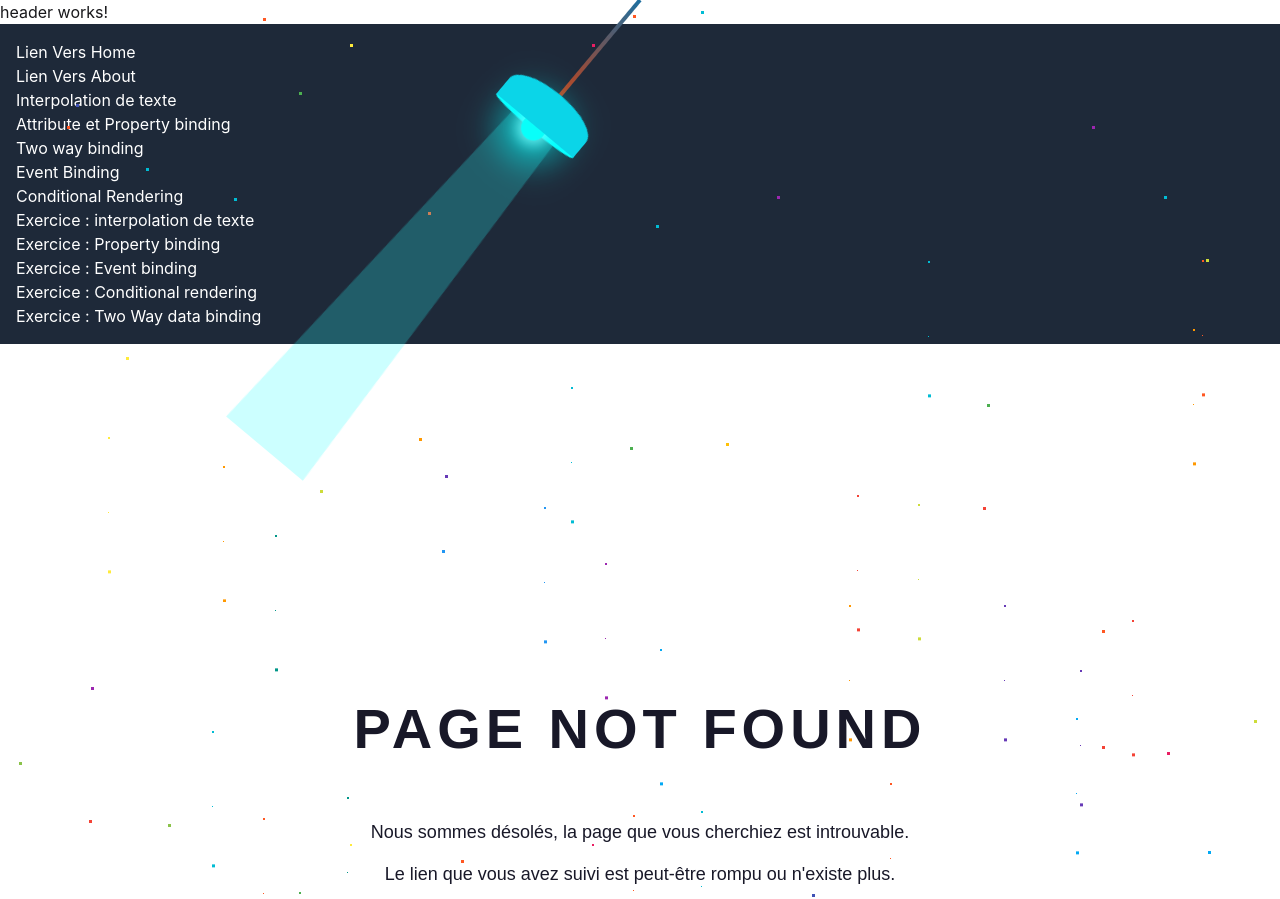
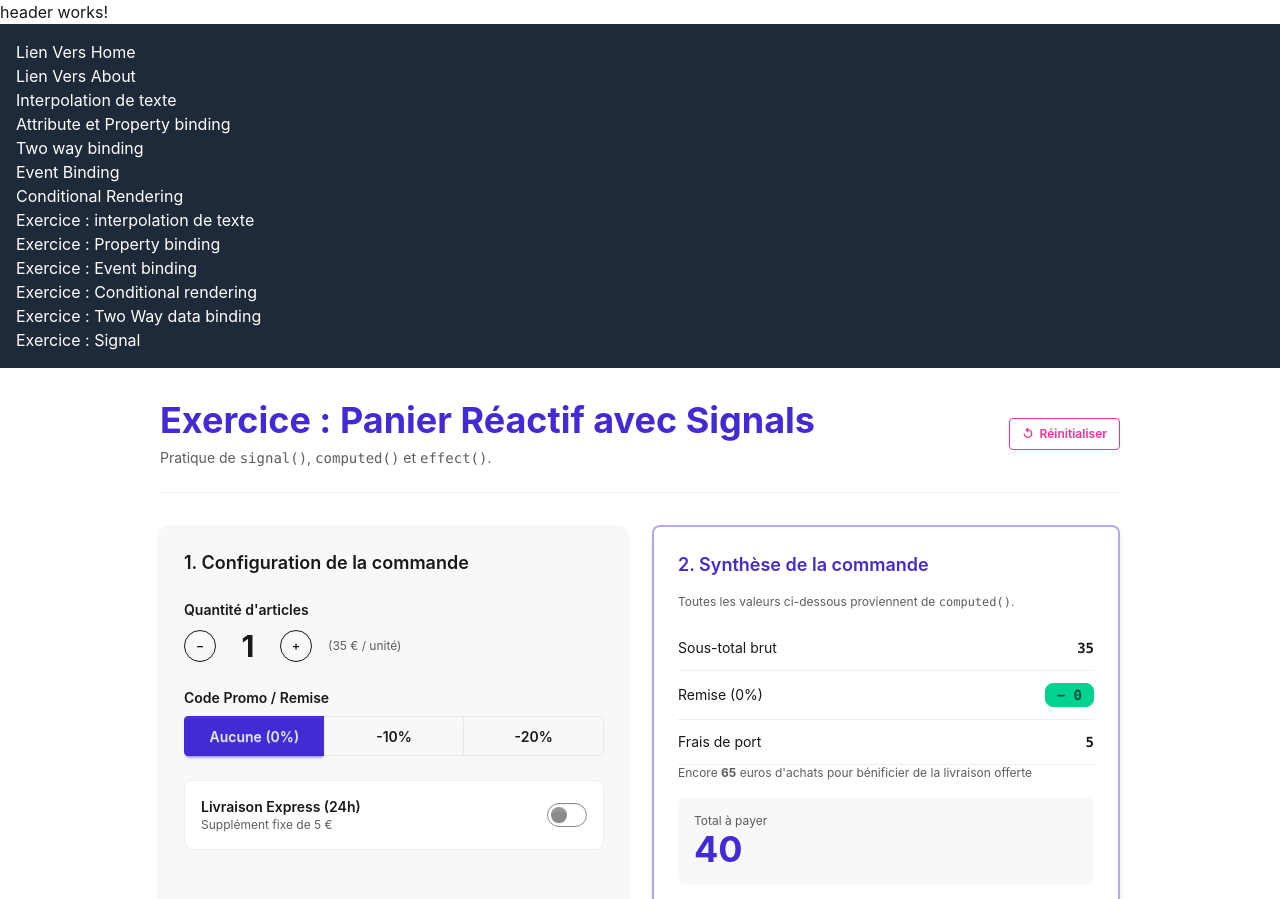
Before and after one commit to GuillaumeItier/cours-angular, an Angular app: page /signal-exercice in a window 1280 px wide. Shown: the top 899 px of the page. Built offline with nearby package versions, Linux system fonts and the light colour scheme.

Commit message:
feat: add signal exercice page

```diff
--- a/src/app/app.routes.ts
+++ b/src/app/app.routes.ts
@@ -11,7 +11,9 @@ import { PropertyBindingExercice } from './pages/exercices/property-binding-exer
 import { EventBindingExercice } from './pages/exercices/event-binding-exercice/event-binding-exercice';
 import { ConditionalRenderingExercice } from './pages/exercices/conditional-rendering-exercice/conditional-rendering-exercice';
 import { TwoWayDataBindingExercice } from './pages/exercices/two-way-data-binding-exercice/two-way-data-binding-exercice';
+import { SignalExercice } from './pages/exercices/signal-exercice/signal-exercice';
 import { EnvironmentInjector } from '@angular/core';
+
 export const routes: Routes = [
   //! Route pour la page À propos (classique)
   { path: 'about', component: About },
@@ -34,6 +36,7 @@ export const routes: Routes = [
   { path: 'event-binding-exercice', component: EventBindingExercice},
   { path: 'conditional-rendering-exercice', component: ConditionalRenderingExercice},
   { path: 'two-way-data-binding-exercice', component: TwoWayDataBindingExercice},
+  { path: 'signal-exercice', component: SignalExercice},
 
    //! ---------- Le système page Not Found ---------------------------------------------------------------------
   // Dans Angular il faut placer à la fin le path:'**'
--- a/src/app/components/layouts/header/header.html
+++ b/src/app/components/layouts/header/header.html
@@ -14,6 +14,7 @@
       <li><a routerLink="/event-binding-exercice">Exercice : Event binding</a></li>
       <li><a routerLink="/conditional-rendering-exercice">Exercice : Conditional rendering</a></li>
       <li><a routerLink="/two-way-data-binding-exercice">Exercice : Two Way data binding</a></li>
+      <li><a routerLink="/signal-exercice">Exercice : Signal </a></li>
     </ul>
   </nav>
 </div>
--- /dev/null
+++ b/src/app/pages/exercices/signal-exercice/signal-exercice.html
@@ -0,0 +1,135 @@
+<div class="mx-auto w-full max-w-5xl px-4 py-8 sm:px-6 lg:px-8">
+
+  <!-- En-tête : titre + bouton de réinitialisation -->
+  <div class="mb-8 flex flex-col gap-4 border-b border-base-300 pb-6 sm:flex-row sm:items-start sm:justify-between">
+    <div>
+        <h1 class="text-3xl font-bold text-primary sm:text-4xl">
+        Exercice : Panier Réactif avec Signals
+        </h1>
+        <p class="mt-2 text-sm text-base-content/70">
+        Pratique de <code>signal()</code>, <code>computed()</code> et <code>effect()</code>.
+        </p>
+    </div>
+    <button (click)="resetCart()" type="button" class="btn btn-outline btn-secondary btn-sm self-center">
+        <span aria-hidden="true">↺</span>
+        Réinitialiser
+    </button>
+  </div>
+
+  <div class="grid grid-cols-1 gap-6 lg:grid-cols-2">
+
+    <!-- Bloc 1 : configuration -->
+    <section class="card bg-base-200 shadow-md" aria-labelledby="titre-config">
+      <div class="card-body gap-6">
+        <h2 id="titre-config" class="card-title">1. Configuration de la commande</h2>
+
+        <!-- Quantité -->
+        <div role="group" aria-labelledby="label-quantite">
+          <p id="label-quantite" class="mb-2 text-sm font-semibold">Quantité d'articles</p>
+          <div class="flex items-center justify-between gap-4">
+            <div class="flex items-center gap-4">
+            <!-- BOUTON MOINS -->
+              <button
+                [disabled]="quantity() === 0"
+                (click)="decrementQuantity()"
+                type="button"
+                class="btn btn-circle btn-outline btn-sm"
+                aria-label="Diminuer la quantité">
+                <span aria-hidden="true">−</span>
+              </button>
+              <!-- À remplacer par : quantity() -->
+              <output class="min-w-8 text-center text-3xl font-bold" aria-live="polite">{{quantity()}}</output>
+              <button
+                (click)="incrementQuantity()"
+                type="button"
+                class="btn btn-circle btn-outline btn-sm"
+                aria-label="Augmenter la quantité">
+                <span aria-hidden="true">+</span>
+              </button>
+            </div>
+            <p class="text-xs text-base-content/70">(35 € / unité)</p>
+          </div>
+        </div>
+
+        <!-- Remise -->
+        <fieldset>
+          <legend class="mb-2 text-sm font-semibold">Code Promo / Remise</legend>
+          <div class="join w-full">
+            <input
+                (click)="setDiscount(0)"
+                [class.btn-primary]="discountPercent() === 0"
+                class="btn join-item flex-1 "
+                type="radio" name="discount" value="0" aria-label="Aucune (0%)" />
+            <input
+                (click)="setDiscount(10)"
+                [class.btn-primary]="discountPercent() === 10"
+                class="btn join-item flex-1 "
+                type="radio" name="discount" value="10" aria-label="-10%" />
+            <input
+                (click)="setDiscount(20)"
+                [class.btn-primary]="discountPercent() === 20"
+                class="btn join-item flex-1 "
+                type="radio" name="discount" value="20" aria-label="-20%" />
+          </div>
+        </fieldset>
+
+        <!-- Livraison express -->
+        <div class="flex items-center justify-between gap-4 rounded-box border border-base-300 bg-base-100 p-4">
+          <div>
+            <label for="express" class="block text-sm font-semibold">Livraison Express (24h)</label>
+            <p id="express-help" class="text-xs text-base-content/70">Supplément fixe de {{shippingFee()}} €</p>
+          </div>
+          <input
+            [checked]="isExpressShipping()"
+            (change)="toggleExpressShipping()"
+            id="express" type="checkbox" role="switch" class="toggle toggle-primary"
+                 aria-describedby="express-help" />
+        </div>
+      </div>
+    </section>
+
+    <!-- Bloc 2 : synthèse -->
+    <section class="card border-2 border-primary/40 bg-base-100 shadow-md" aria-labelledby="titre-synthese">
+      <div class="card-body gap-4">
+        <h2 id="titre-synthese" class="card-title text-primary">2. Synthèse de la commande</h2>
+        <p class="text-xs text-base-content/70">
+          Toutes les valeurs ci-dessous proviennent de <code>computed()</code>.
+        </p>
+
+        <dl class="divide-y divide-base-300 text-sm">
+          <div class="flex items-center justify-between py-3">
+            <dt>Sous-total brut</dt>
+            <dd class="font-mono font-bold">{{subTotal()}}</dd>
+          </div>
+          <div class="flex items-center justify-between py-3">
+            <dt>Remise ({{discountPercent()}}%)</dt>
+            <dd><span class="badge badge-success font-mono font-bold">− {{discountAmount()}}</span></dd>
+          </div>
+          <div class="flex items-center justify-between py-3">
+            <dt>Frais de port</dt>
+            <dd class="font-mono font-bold">{{shippingFee()}}</dd>
+          </div>
+          <div class="flex items-center justify-between ">
+            <dt></dt>
+            @if(subTotal() <= 100){
+              <p id="express-help" class="text-xs text-base-content/70">Encore <strong>{{100 - subTotal()}}</strong> euros d'achats pour bénificier de la livraison offerte</p>
+            }
+            @else{<p><span class="badge badge-success font-mono font-bold">Frais de port offert !</span></p>}
+          </div>
+        </dl>
+
+        <!-- Total -->
+        <div class="rounded-box bg-base-200 p-4">
+          <p class="text-xs text-base-content/70">Total à payer</p>
+          <output class="block text-4xl font-bold text-primary" aria-live="polite">{{total()}}</output>
+          @if(isExpressShipping()){<p class="mt-1 text-xs text-base-content/70">
+            <span aria-hidden="true">⚡</span> Mode Express sélectionné
+          </p>}
+        </div>
+
+        <button type="button" class="btn btn-primary mt-auto w-full">Commander ({{quantity()}} articles)</button>
+      </div>
+    </section>
+
+  </div>
+</div>
--- /dev/null
+++ b/src/app/pages/exercices/signal-exercice/signal-exercice.ts
@@ -0,0 +1,80 @@
+import { booleanAttribute, Component } from '@angular/core';
+import { signal, computed, effect } from '@angular/core';
+
+
+@Component({
+  imports: [],
+  selector: 'app-signal-exercice',
+  styleUrl: './signal-exercice.css',
+  templateUrl: './signal-exercice.html',
+})
+export class SignalExercice {
+
+  quantity = signal<number>(1);
+  unitPrice = signal<number>(35) ;
+  discountPercent = signal<0 | 10 | 20>(0);
+  isExpressShipping = signal<boolean>(false) ;
+
+  subTotal = computed<number>(() =>
+    this.quantity() * this.unitPrice()
+  )
+
+  discountAmount = computed<number>(() => {
+    const result = (this.subTotal() / 100) * this.discountPercent();
+    return Number(result.toFixed(2));
+  });
+
+  shippingFee = computed<number>(() => {
+    if(this.quantity() === 0 ){
+      return 0 ;
+    }else if(this.subTotal() >= 100){
+      return 0 ;
+    }else if(this.isExpressShipping()){
+      return 12 ;
+    }
+    return 5 ;
+  })
+
+  total = computed<number>(() =>{
+    return this.subTotal() + this.shippingFee() - this.discountAmount()
+  })
+  constructor() {
+    effect(() => {
+      // 1. Création de l'objet avec vos 4 données
+      const cart = {
+        quantity: this.quantity(),
+        unitPrice: this.unitPrice(),
+        discountPercent: this.discountPercent(),
+        isExpressShipping: this.isExpressShipping()
+      };
+      localStorage.setItem('cart_demo_signals', JSON.stringify(cart));
+      console.log('État courant du panier :', cart);
+    });
+  }
+
+  incrementQuantity(): void {
+  this.quantity.update(q => q + 1);
+  }
+
+  decrementQuantity(): void {
+    if(this.quantity() > 0 ){
+      this.quantity.update(q => q - 1);
+    }
+  }
+
+  setDiscount(Percent: 0 | 10 | 20): void {
+  this.discountPercent.set(Percent);
+  }
+
+  toggleExpressShipping(): void {
+    this.isExpressShipping.update( b => !b);
+  }
+
+  resetCart(): void {
+    this.quantity.set(1);
+    this.unitPrice.set(35);
+    this.discountPercent.set(0);
+    this.isExpressShipping.set(false);
+  }
+
+}
```
Also changed, not shown: src/app/pages/exercices/signal-exercice/signal-exercice.css (added), 1 other file (tests, documents, lock files or other folders).
